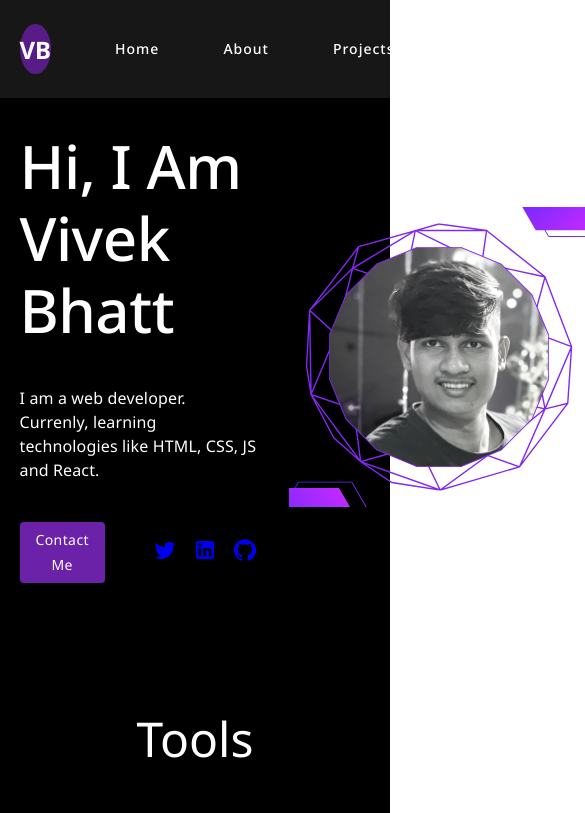
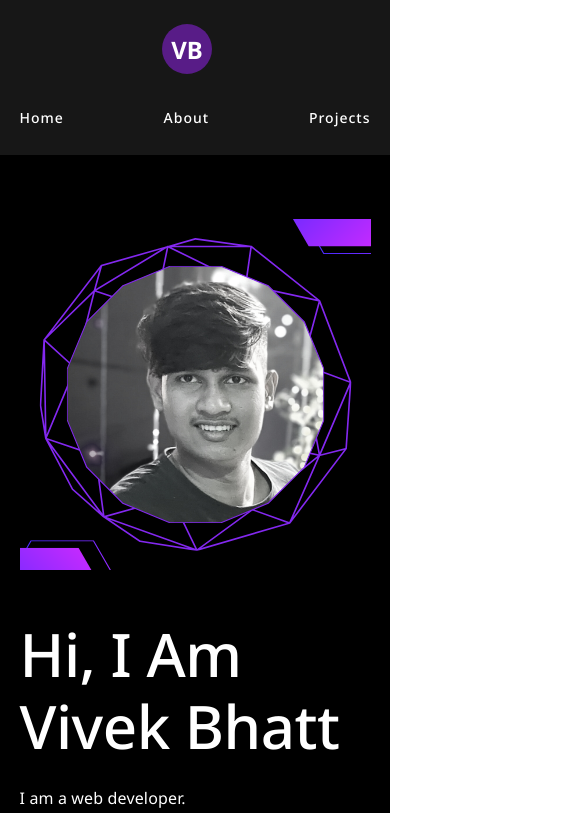
Before and after one commit to vivekbhatt07/portfolio, a React (Create React App) app: page / in a window 390 px wide. Shown: the top 813 px of the page, 585 px wide, since content can reach past the window. Built offline with nearby package versions, Linux system fonts and the light colour scheme.

Commit message:
responsiveness homepage

```diff
--- a/src/Layouts/Header/Header.scss
+++ b/src/Layouts/Header/Header.scss
@@ -3,12 +3,14 @@
   background-color: var(--dark-layout-bg);
   padding: 1.5em 0;
   justify-content: center;
+  box-shadow: rgba(255, 255, 255, 1) 0px 2px 8px 0px;
   .header-container {
     display: flex;
+    flex-direction: column;
     align-items: center;
-    justify-content: space-between;
-    gap: 4em;
+    gap: 2em;
     .header-title {
+      margin-right: 16px;
       width: 50px;
       height: 50px;
       border-radius: 50%;
@@ -24,3 +26,19 @@
     }
   }
 }
+
+@media (min-width: 1280px) {
+  .header {
+    padding: 1.5em 0;
+    .header-container {
+      flex-direction: row;
+      align-items: center;
+      justify-content: space-between;
+      gap: 4em;
+      .header-title {
+        width: 50px;
+        height: 50px;
+      }
+    }
+  }
+}
--- a/src/Layouts/Navbar/Navbar.scss
+++ b/src/Layouts/Navbar/Navbar.scss
@@ -1,8 +1,10 @@
 .nav {
+  width: 100%;
   .nav-list {
     display: flex;
     list-style: none;
-    gap: 4em;
+    // gap: 4em;
+    justify-content: space-between;
     .nav-item {
       .nav-link {
         .nav-link-text {
@@ -34,3 +36,12 @@
     }
   }
 }
+
+@media (min-width: 1280px) {
+  .nav {
+    width: auto;
+    .nav-list {
+      gap: 4em;
+    }
+  }
+}
--- a/src/Pages/HomePage/HomePage.scss
+++ b/src/Pages/HomePage/HomePage.scss
@@ -2,15 +2,14 @@
 @forward "../../GlobalStyles/ResetStyle/";
 .hero-section {
   width: 100%;
-  padding: 2em 0;
-  display: grid;
-  justify-content: space-between;
-  grid-template-columns: 1fr 300px;
-  gap: 2em;
+  padding: 4em 0;
+  display: flex;
+  flex-direction: column-reverse;
+  gap: 3em;
   .hero-intro {
     display: flex;
     flex-direction: column;
-    gap: 2.5em;
+    gap: 1.5em;
     .hero-head {
       text-transform: capitalize;
       color: #fff;
@@ -57,8 +56,8 @@
 .tools-section {
   display: flex;
   flex-direction: column;
-  gap: 4em;
-  padding: 6em 0;
+  gap: 2em;
+  padding: 2em 0;
   .tools-head {
     color: #fff;
     text-align: center;
@@ -77,3 +76,28 @@
     }
   }
 }
+
+@media (min-width: 1280px) {
+  .hero-section {
+    padding: 2em 0;
+    display: grid;
+    justify-content: space-between;
+    grid-template-columns: 1fr 300px;
+    gap: 2em;
+    .hero-intro {
+      gap: 2.5em;
+      .hero-actions {
+        gap: 3em;
+        align-items: center;
+        .hero-social {
+          gap: 1em;
+        }
+      }
+    }
+  }
+
+  .tools-section {
+    gap: 4em;
+    padding: 6em 0;
+  }
+}
```
